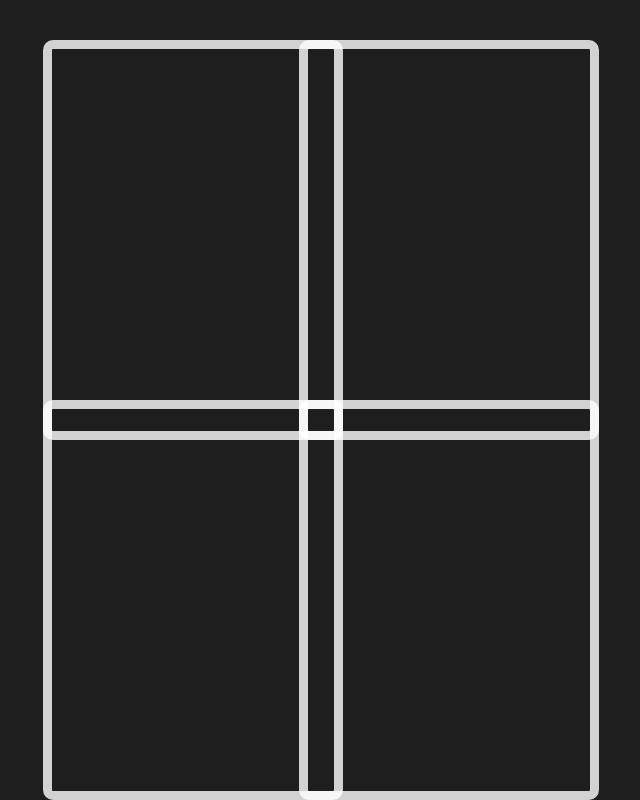
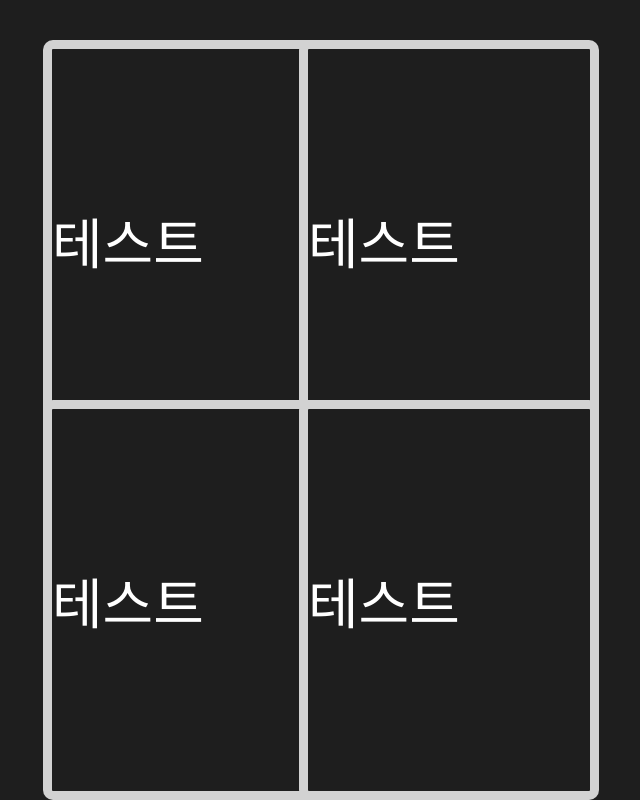
Before and after one commit to Nidurolak/jaewooPortFolio, a React (Create React App) app: page / in a window 1280 px wide. Shown: the whole page, without its empty margins (341-981 px from the left). Built offline with nearby package versions, Linux system fonts and the light colour scheme; a web font is replaced by a local one.

Commit message:
feat : 애니메이션 수정 중

```diff
--- a/src/pages/Main.tsx
+++ b/src/pages/Main.tsx
@@ -30,13 +30,15 @@ function Main() {
         setClickedIndex(clickedIndex === index ? null : index);
     };
     const positions = [
-        { top: "5%", left: "30%" },
-        { top: "5%", left: "50%" },
-        { top: "50%", left: "30%" },
-        { top: "50%", left: "50%" },
+        //좌표 찌그러지는 위치 조정
+        { top: "5%", left: "30%", clickedTop: "10%", clickedLeft: "10%" },
+        { top: "5%", left: "50%", clickedTop: "25%", clickedLeft: "10%" },
+        { top: "50%", left: "30%", clickedTop: "40%", clickedLeft: "10%" },
+        { top: "50%", left: "50%", clickedTop: "55%", clickedLeft: "10%" },
     ];
 
     return (
+        <AnimatePresence mode='wait'>
             <Container onClick={() => handleClick(null)}>
 
                 {/*
@@ -47,11 +49,42 @@ function Main() {
 
             </AnimatePresence>
             <Element name="Project"><ProjectList /></Element>
-            <Element name="Contact"><ContactList /></Element>*/}
+            <Element name="Contact"><ContactList /></Element>
+                <Card
+                    key={0 + "card"} index={0}
+                    onMouseEnter={() => handleMouseEnter(0)} onMouseLeave={handleMouseLeave}
+                    onClick={(e) => { e.stopPropagation(); handleClick(0); }}
+                    style={{ top: positions[0].top, left: positions[0].left }}
+                    animate={{
+                        top: clickedIndex === 0 ? "0%" // 클릭된 카드의 상단 기준점
+                            : clickedIndex !== null
+                                ? "0%" // 클릭된 상태에서 다른 카드의 상단 기준점
+                                : positions[0].top, // 기본 상단 기준점
+                        left: clickedIndex === 0
+                            ? "0%" // 클릭된 카드의 상단 기준점
+                            : clickedIndex !== null
+                                ? "0%" // 클릭된 상태에서 다른 카드의 상단 기준점
+                                : positions[0].left, // 기본 상단 기준점
+                        width: clickedIndex === 0
+                            ? "100vw" // 클릭된 카드의 가로 크기
+                            : clickedIndex !== null
+                                ? "0px" // 클릭된 상태에서 다른 카드의 가로 크기
+                                : "300px", // 기본 가로 크기
+                        height: clickedIndex === 0
+                            ? "100vh" // 클릭된 카드의 세로 크기
+                            : clickedIndex !== null
+                                ? "0px" // 클릭된 상태에서 다른 카드의 세로 크기
+                                : "400px", // 기본 세로 크기
+                    }}
+                    transition={{ duration: 0.7 }}
+                />*/}
+
                 {Array.from({ length: 4 }).map((_, index) => (
+
                     <Card
                         key={index + "card"}
                         index={index}
+                        selected={clickedIndex}
                         onMouseEnter={() => handleMouseEnter(index)}
                         onMouseLeave={handleMouseLeave}
                         onClick={(e) => {
@@ -65,36 +98,44 @@ function Main() {
                         animate={{
                             top:
                                 clickedIndex === index
-                                ? "0%" // 클릭된 카드의 상단 기준점
+                                    ? "10%" // 클릭된 카드의 상단 기준점
                                     : clickedIndex !== null
-                                    ? "0%" // 클릭된 상태에서 다른 카드의 상단 기준점
+                                        ? positions[index].clickedTop // 클릭된 상태에서 다른 카드의 상단 기준점
                                         : positions[index].top, // 기본 상단 기준점
                             left:
                                 clickedIndex === index
-                                ? "0%" // 클릭된 카드의 상단 기준점
+                                    ? "15%" // 클릭된 카드의 상단 기준점
                                     : clickedIndex !== null
-                                    ? "0%" // 클릭된 상태에서 다른 카드의 상단 기준점
+                                        ? "1%" // 클릭된 상태에서 다른 카드의 상단 기준점
                                         : positions[index].left, // 기본 상단 기준점
                             width:
                                 clickedIndex === index
-                                ? "100vw" // 클릭된 카드의 가로 크기
+                                    ? "70vw" // 클릭된 카드의 가로 크기
                                     : clickedIndex !== null
-                                    ? "0px" // 클릭된 상태에서 다른 카드의 가로 크기
+                                        ? "150px" // 클릭된 상태에서 다른 카드의 가로 크기
                                         : "300px", // 기본 가로 크기
                             height:
                                 clickedIndex === index
-                                ? "100vh" // 클릭된 카드의 세로 크기
+                                    ? "80vh" // 클릭된 카드의 세로 크기
                                     : clickedIndex !== null
-                                    ? "0px" // 클릭된 상태에서 다른 카드의 세로 크기
+                                        ? "100px" // 클릭된 상태에서 다른 카드의 세로 크기
                                         : "400px", // 기본 세로 크기
+                            /*opacity:
+                                clickedIndex === index
+                                    ? 1 // 클릭된 카드의 세로 크기
+                                    : clickedIndex !== null
+                                        ? 0 // 클릭된 상태에서 다른 카드의 세로 크기
+                                        : 1, // 기본 세로 크기*/
                         }}
-                    transition={{ duration: 0.7 }}
-                />
+                        transition={{ ease: "easeInOut", duration: clickedIndex === index ? 1.7 : clickedIndex !== null ? 1.3 : 0.8 }}
+
+                    ><h2>테스트</h2></Card>
                 ))}
+            </Container></AnimatePresence>)
+}
+/*
 
-        </Container>)
-}
-
+ */
 export default Main;
 
 const CardBox = styled.div`
@@ -119,18 +160,20 @@ justify-content: center;
   }
 `
 
-const Card = styled(motion.div) <{ index: number }>`
+const Card = styled(motion.div) <{ index: number, selected: number | null }>`
 position: absolute;
     width: 300px;
     height: 400px;
     display: flex;
+    background-color: rgba(30,30,30,1);
     border:  9px solid rgba(255, 255, 255, 0.8);
     border-radius: 10px;
 align-items: center;
-  transition: transform 0.3s;
+z-index: ${({ index, selected }) => (index === selected ? 999 : index)};
 &:hover {
     cursor: pointer;
 }
+
 `
 
 const Container = styled.div`
```
Lines whose indentation alone changed are shown as unchanged.
